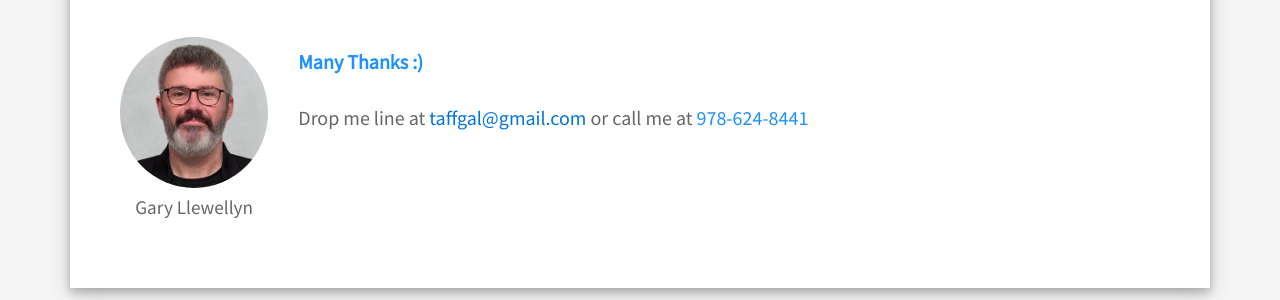
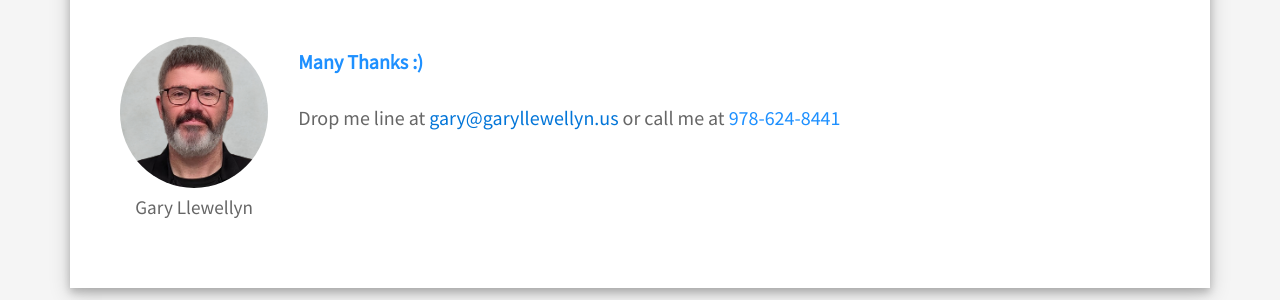
Before and after one commit to taffo73/Resume, a Jekyll site: the page built from index.html, in a window 1280 px wide and 900 px high, scrolled down 2511 px. Shown: the part 284-584 px from the top of the window. Built offline with Jekyll 4.4.1, drawn with Linux system fonts in a browser that asks for light colours; a script that is not in the unit is left out.

Commit message:
Update contact.html

```diff
--- a/_includes/contact.html
+++ b/_includes/contact.html
@@ -14,7 +14,7 @@
 
               <ul class="list-unstyled list">
 
-            <p class="text-left info">Drop me line at <span class="theme-color"> <a href="mailto: taffgal@gmail.com">taffgal@gmail.com</a> </span> or call me at <span class="theme-color"> 978-624-8441 </span></p>
+            <p class="text-left info">Drop me line at <span class="theme-color"> <a href="mailto: gary@garyllewellyn.us">gary@garyllewellyn.us</a> </span> or call me at <span class="theme-color"> 978-624-8441 </span></p>
             <div class="social-media">
                 {% include social.html social= site.data.profile.social %}
             </div>
```
